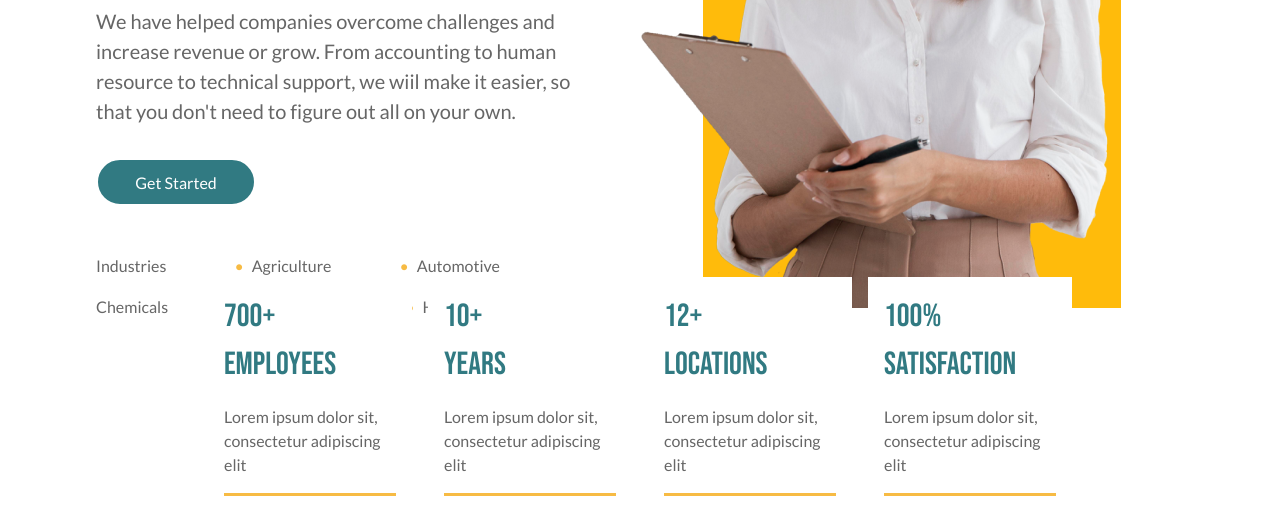
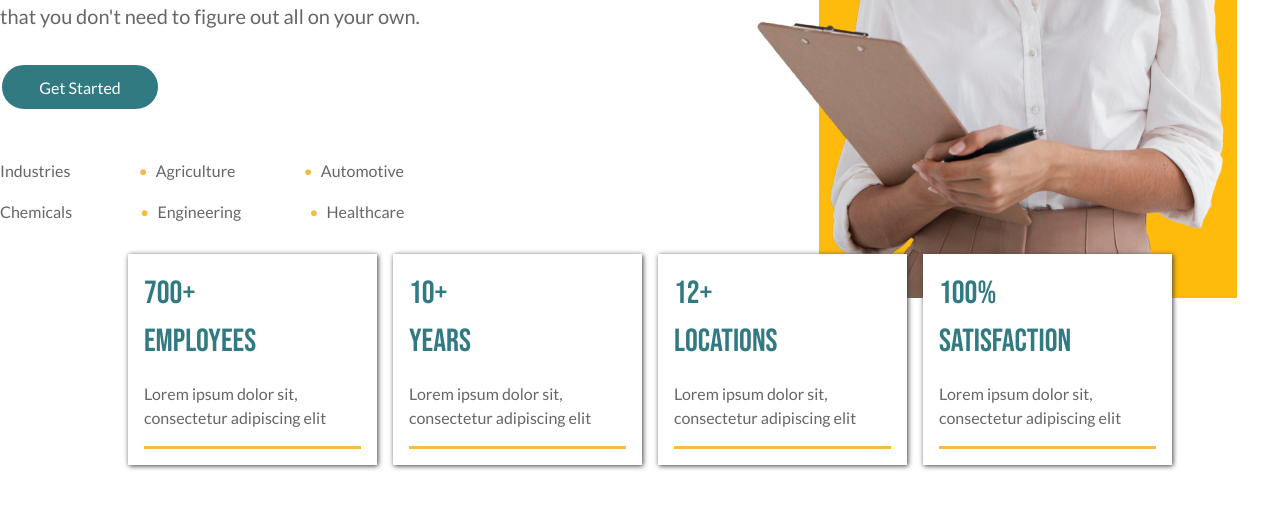
Before and after one commit to sourabhInno/scss-project-2, a plain HTML site: page index.html in a window 1280 px wide. Shown: the part 483-1000 px from the top of the page. Drawn offline with Linux system fonts and the light colour scheme.

Commit message:
another commit

```diff
--- a/index.html
+++ b/index.html
@@ -66,7 +66,7 @@
           />
         </div>
 
-        <div class="main__cardContainer inner-container">
+        <div class="main__cardContainer">
           <div class="main__card">
             <span class="card__heading">700+</span
             ><span class="card__heading">EMPLOYEES</span>
--- a/scss/component/_main.scss
+++ b/scss/component/_main.scss
@@ -1,17 +1,15 @@
 @use "../partials/index" as *;
 .main__hero {
   display: flex;
-  justify-content: center;
+  justify-content: space-between;
   align-items: center;
   position: relative;
-  max-height: 50rem;
+
   .main__hero--left {
     max-width: 49rem;
-    height: 100%;
     margin-right: 2rem;
-    padding-top: 5rem;
+    padding-top: 3rem;
     padding-bottom: 10rem;
-
     .main__titleContainer {
       display: flex;
       justify-content: start;
@@ -82,27 +80,23 @@
   }
   .main__hero--right {
     max-width: 49rem;
-    height: 100%;
+
     .main__hero--image {
       max-width: 49rem;
-      height: 100%;
     }
   }
   .main__cardContainer {
-    height: 14rem;
     position: absolute;
     bottom: -7rem;
     display: flex;
-    justify-content: center;
+    justify-content: space-around;
     align-items: center;
-    padding-left: 1rem;
-    padding-right: 1rem;
+    padding: 0 8rem;
     .main__card {
-      height: 100%;
       padding: 1rem;
       margin-right: 1rem;
       background-color: $sl-color-white;
-
+      box-shadow: 1px 1px 5px $sl-color-black;
       margin-bottom: 2rem;
       .card__heading {
         display: block;
--- a/scss/partials/_mixins.scss
+++ b/scss/partials/_mixins.scss
@@ -4,10 +4,10 @@
   width: 100%;
 }
 .inner-container {
-  max-width: 100rem;
-  margin-left: 6rem;
-  margin-right: 6rem;
+  width: 1300px;
+  margin: 0 auto;
 }
+
 .green-button {
   background-color: $sl-color-greenBlue;
   color: $sl-color-white;
```
Also changed, not shown: public/css/styles.css, 1 other file.
